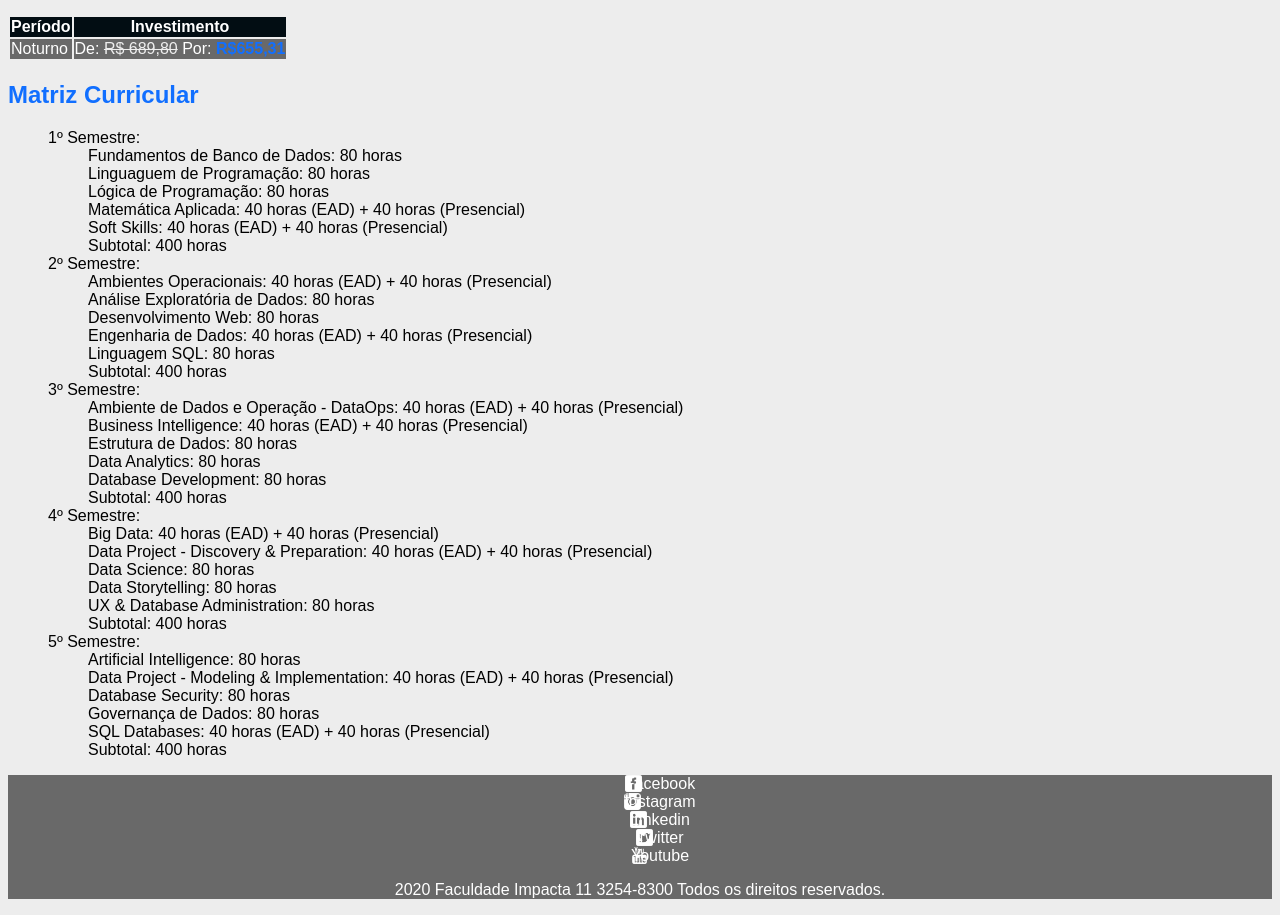
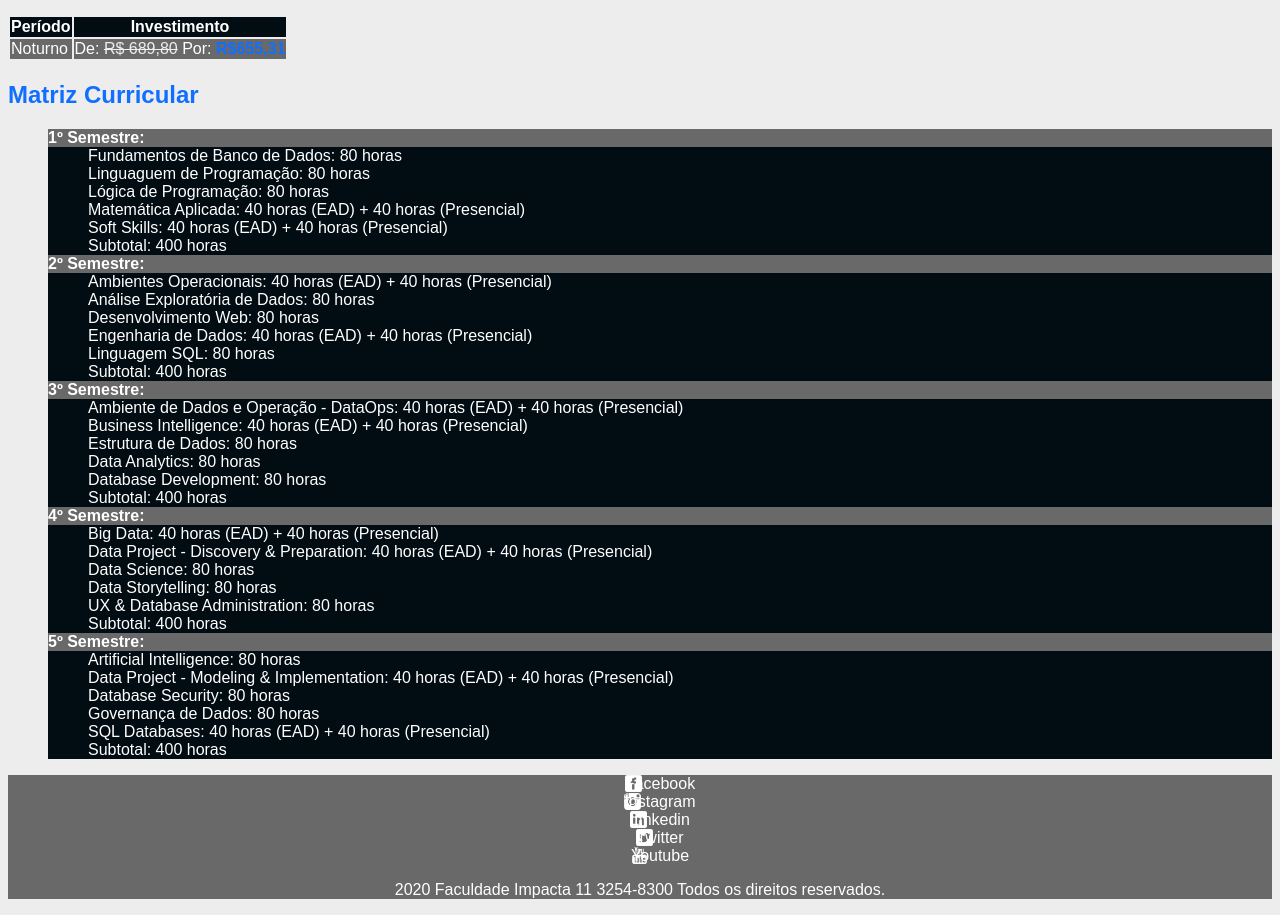
Before and after one commit to tecnologias-web/catalogo-cursos-frontend, a plain HTML site: page cursos/bd.html in a window 1280 px wide. Shown: the part 804-1719 px from the top of the page. Drawn offline with Linux system fonts and the light colour scheme.

Commit message:
Estilo para o currículo

```diff
--- a/css/cursos.css
+++ b/css/cursos.css
@@ -29,9 +29,17 @@ strong {
 }
 
 .matriz-curricular {
+    color: var(--cor-branca);
     list-style: none;
 }
 
 .matriz-curricular ul {
+    background-color: var(--cor-escura);
     list-style: none;
+    font-weight: normal;
 }
+
+.matriz-curricular > li {
+    background-color: var(--cor-cinza-escuro);
+    font-weight: bold;
+}
```
